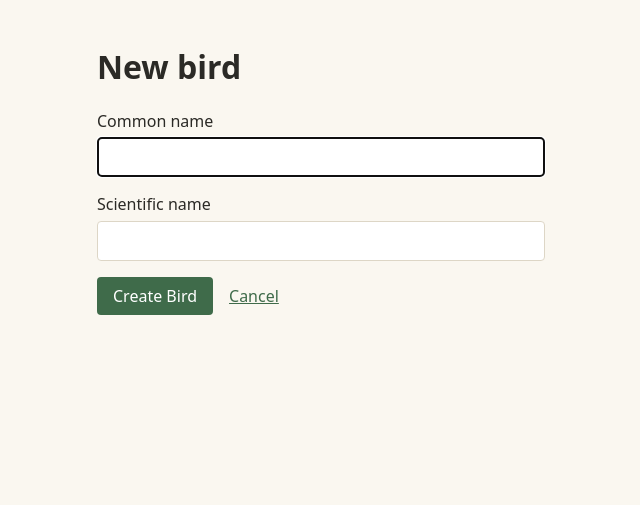
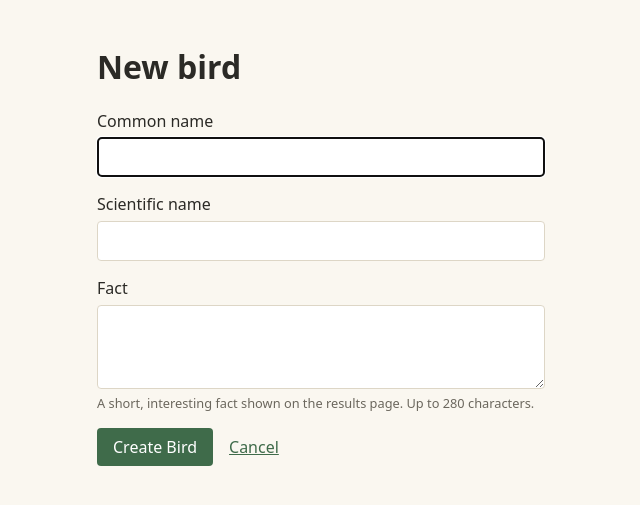
Before and after one commit to jwworth/birdwalk-v2, a Rails app: page /admin/birds/new in a window 1280 px wide. Shown: the part 47-552 px from the top of the page, without its empty margins (95-735 px from the left). Run offline with Rails 7, Linux system fonts and the light colour scheme.

Commit message:
Add facts to birds

```diff
--- a/app/assets/stylesheets/admin.css
+++ b/app/assets/stylesheets/admin.css
@@ -174,6 +174,23 @@ th {
   gap: 0 1rem;
 }
 
+.bird-fact {
+  margin-bottom: 1.5rem;
+  padding: 0.75rem 1rem;
+  border: 1px solid var(--line);
+  border-radius: 4px;
+  background: #fff;
+}
+
+.bird-fact h2 {
+  margin: 0 0 0.25rem;
+  font-size: 1rem;
+}
+
+.bird-fact p {
+  margin: 0;
+}
+
 .photos {
   margin-top: 2.5rem;
   padding-top: 1rem;
--- a/app/controllers/admin/birds_controller.rb
+++ b/app/controllers/admin/birds_controller.rb
@@ -45,7 +45,7 @@ module Admin
     end
 
     def bird_params
-      params.expect(bird: [ :common_name, :scientific_name ])
+      params.expect(bird: [ :common_name, :scientific_name, :fact ])
     end
   end
 end
--- a/app/models/bird.rb
+++ b/app/models/bird.rb
@@ -1,8 +1,12 @@
 class Bird < ApplicationRecord
+  FACT_MAX_LENGTH = 280
+
   has_many :photos, dependent: :destroy
 
   normalizes :common_name, :scientific_name, with: ->(name) { name.squish }
+  normalizes :fact, with: ->(fact) { fact.squish.presence }
 
   validates :common_name, presence: true, uniqueness: { case_sensitive: false }
   validates :scientific_name, presence: true, uniqueness: { case_sensitive: false }
+  validates :fact, length: { maximum: FACT_MAX_LENGTH }
 end
--- a/app/views/admin/birds/_form.html.erb
+++ b/app/views/admin/birds/_form.html.erb
@@ -20,6 +20,12 @@
     <%= form.text_field :scientific_name, required: true %>
   </div>
 
+  <div class="field">
+    <%= form.label :fact %>
+    <%= form.text_area :fact, rows: 3, maxlength: Bird::FACT_MAX_LENGTH %>
+    <small class="muted">A short, interesting fact shown on the results page. Up to <%= Bird::FACT_MAX_LENGTH %> characters.</small>
+  </div>
+
   <div class="form-actions">
     <%= form.submit class: "button" %>
     <%= link_to "Cancel", admin_birds_path %>
--- /dev/null
+++ b/db/migrate/20261120183527_add_fact_to_birds.rb
@@ -0,0 +1,5 @@
+class AddFactToBirds < ActiveRecord::Migration[8.1]
+  def change
+    add_column :birds, :fact, :text
+  end
+end
```
Also changed, not shown: app/views/admin/birds/edit.html.erb (+9 -0 lines), app/views/admin/birds/index.html.erb (+8 -0 lines), test/controllers/admin/birds_controller_test.rb (+49 -0 lines), test/fixtures/birds.yml (+1 -0 lines), test/models/bird_test.rb (+23 -0 lines), db/schema.rb.
